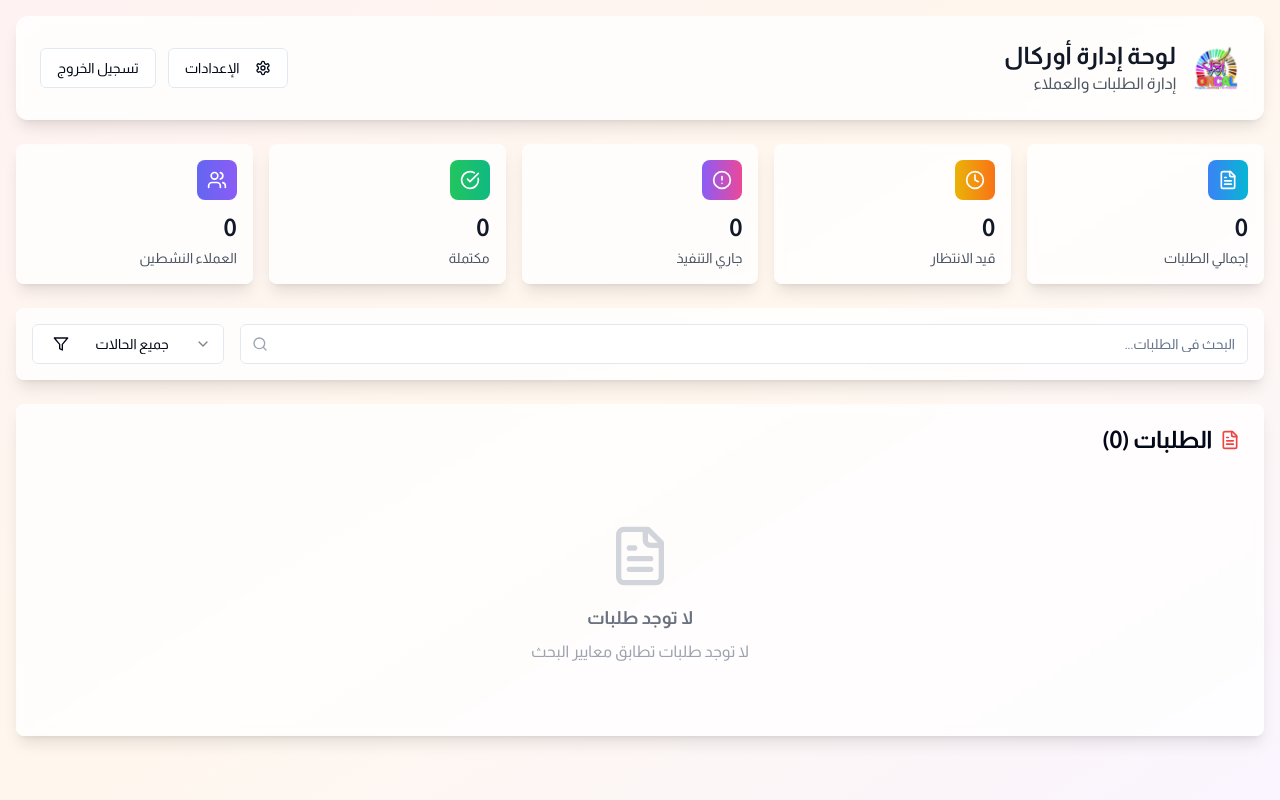
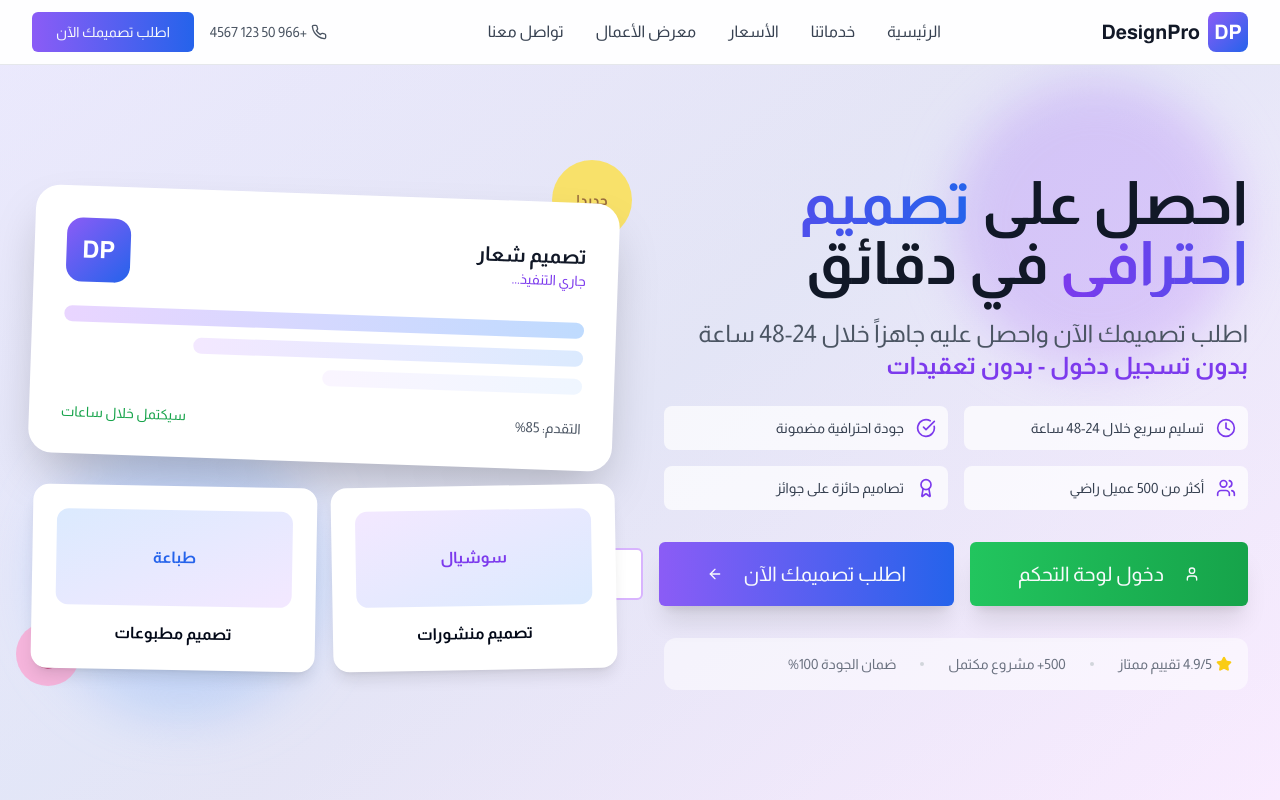
Before and after one commit to JOJOADDA/orcal-09, a React (Vite) app: page / in a window 1280 px wide. Both pictures are taken after a click on the button "دخول كأدمن (للاختبار)". Shown: the top 800 px of the page. Built offline with nearby package versions, Linux system fonts and the light colour scheme.

Commit message:
Redirect to home page after login
Redirect clients to the company home page after successful login.

```diff
--- a/src/components/HeroSection.tsx
+++ b/src/components/HeroSection.tsx
@@ -1,8 +1,11 @@
+import { Button } from '@/components/ui/button';
+import { ArrowLeft, Star, Users, Award, Clock, CheckCircle, User } from 'lucide-react';
 
-import { Button } from '@/components/ui/button';
-import { ArrowLeft, Star, Users, Award, Clock, CheckCircle } from 'lucide-react';
+interface HeroSectionProps {
+  onDashboardClick?: () => void;
+}
 
-const HeroSection = () => {
+const HeroSection = ({ onDashboardClick }: HeroSectionProps) => {
   const benefits = [
     { icon: Clock, text: 'تسليم سريع خلال 24-48 ساعة' },
     { icon: CheckCircle, text: 'جودة احترافية مضمونة' },
@@ -58,6 +61,16 @@ const HeroSection = () => {
 
             {/* CTA Buttons */}
             <div className="flex flex-col sm:flex-row items-center justify-center lg:justify-start gap-4">
+              {onDashboardClick ? (
+                <Button
+                  size="lg"
+                  onClick={onDashboardClick}
+                  className="font-cairo text-xl px-12 py-8 bg-gradient-to-r from-green-500 to-green-600 hover:from-green-600 hover:to-green-700 transform hover:scale-105 transition-all duration-200 shadow-xl"
+                >
+                  <User className="w-6 h-6 ml-3" />
+                  دخول لوحة التحكم
+                </Button>
+              ) : null}
               <Button
                 size="lg"
                 onClick={scrollToOrder}
--- /dev/null
+++ b/src/pages/Home.tsx
@@ -0,0 +1,30 @@
+
+import HeroSection from '@/components/HeroSection';
+import ServicesSection from '@/components/ServicesSection';
+import PortfolioSection from '@/components/PortfolioSection';
+import AboutSection from '@/components/AboutSection';
+import PricingSection from '@/components/PricingSection';
+import Footer from '@/components/Footer';
+import Header from '@/components/Header';
+import { User } from '@/types/chat';
+
+interface HomeProps {
+  user?: User | null;
+  onDashboardClick?: () => void;
+}
+
+const Home = ({ user, onDashboardClick }: HomeProps) => {
+  return (
+    <div className="min-h-screen bg-white">
+      <Header user={user} onDashboardClick={onDashboardClick} />
+      <HeroSection onDashboardClick={onDashboardClick} />
+      <ServicesSection />
+      <PortfolioSection />
+      <AboutSection />
+      <PricingSection />
+      <Footer />
+    </div>
+  );
+};
+
+export default Home;
--- a/src/pages/Index.tsx
+++ b/src/pages/Index.tsx
@@ -5,10 +5,12 @@ import { User } from '@/types/chat';
 import LoginForm from '@/components/LoginForm';
 import ClientDashboard from '@/components/ClientDashboard';
 import AdminDashboard from '@/components/AdminDashboard';
+import Home from './Home';
 
 const Index = () => {
   const [currentUser, setCurrentUser] = useState<User | null>(null);
   const [isLoading, setIsLoading] = useState(true);
+  const [showDashboard, setShowDashboard] = useState(false);
 
   useEffect(() => {
     // Check if user is already logged in
@@ -20,11 +22,18 @@ const Index = () => {
   const handleLogin = (userId: string) => {
     const user = chatService.getUserById(userId);
     setCurrentUser(user || null);
+    // Don't automatically show dashboard, show home page first
+    setShowDashboard(false);
   };
 
   const handleLogout = () => {
     localStorage.removeItem('current_user_id');
     setCurrentUser(null);
+    setShowDashboard(false);
+  };
+
+  const handleDashboardClick = () => {
+    setShowDashboard(true);
   };
 
   if (isLoading) {
@@ -46,11 +55,16 @@ const Index = () => {
     return <LoginForm onLogin={handleLogin} />;
   }
 
-  if (currentUser.role === 'admin') {
-    return <AdminDashboard user={currentUser} onLogout={handleLogout} />;
+  // Show dashboard only when requested
+  if (showDashboard) {
+    if (currentUser.role === 'admin') {
+      return <AdminDashboard user={currentUser} onLogout={handleLogout} />;
+    }
+    return <ClientDashboard user={currentUser} onLogout={handleLogout} />;
   }
 
-  return <ClientDashboard user={currentUser} onLogout={handleLogout} />;
+  // Show home page with dashboard access
+  return <Home user={currentUser} onDashboardClick={handleDashboardClick} />;
 };
 
 export default Index;
```
